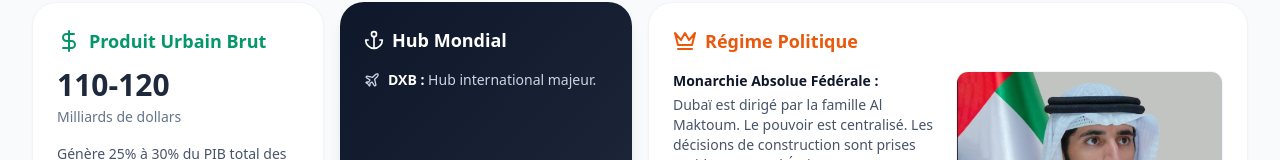
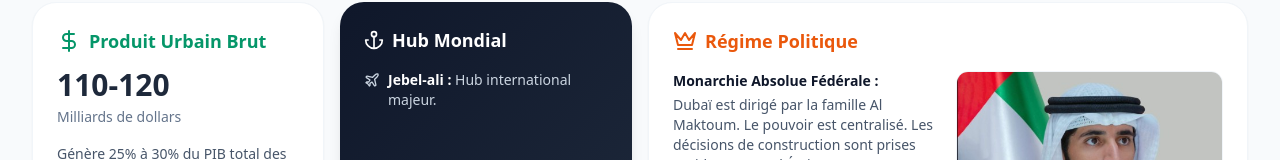
Before and after one commit to lucabent78-byte/projet-1ere, a React (Vite) app: page / in a window 1280 px wide. Shown: the part 729-889 px from the top of the page. Built offline with nearby package versions, Linux system fonts and the light colour scheme.

Commit message:
Update DubaiPage.tsx

```diff
--- a/components/DubaiPage.tsx
+++ b/components/DubaiPage.tsx
@@ -116,7 +116,7 @@ export const DubaiPage: React.FC = () => {
             <ul className="space-y-3 text-sm text-slate-300">
               <li className="flex items-start gap-2">
                 <Plane className="w-4 h-4 mt-0.5 shrink-0" />
-                <span><strong className="text-white">DXB :</strong> Hub international majeur.</span>
+                <span><strong className="text-white">Jebel-ali :</strong> Hub international majeur.</span>
               </li>
             </ul>
           </div>
```
